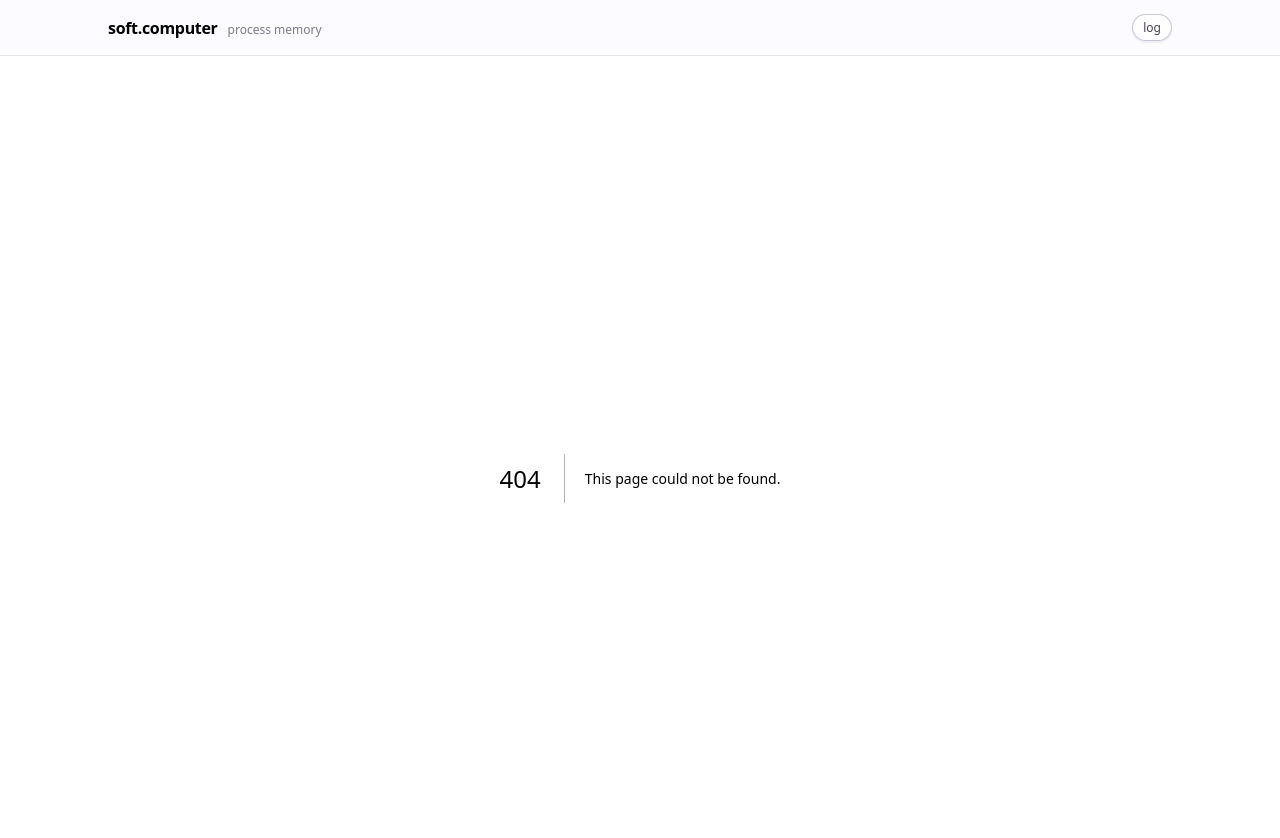
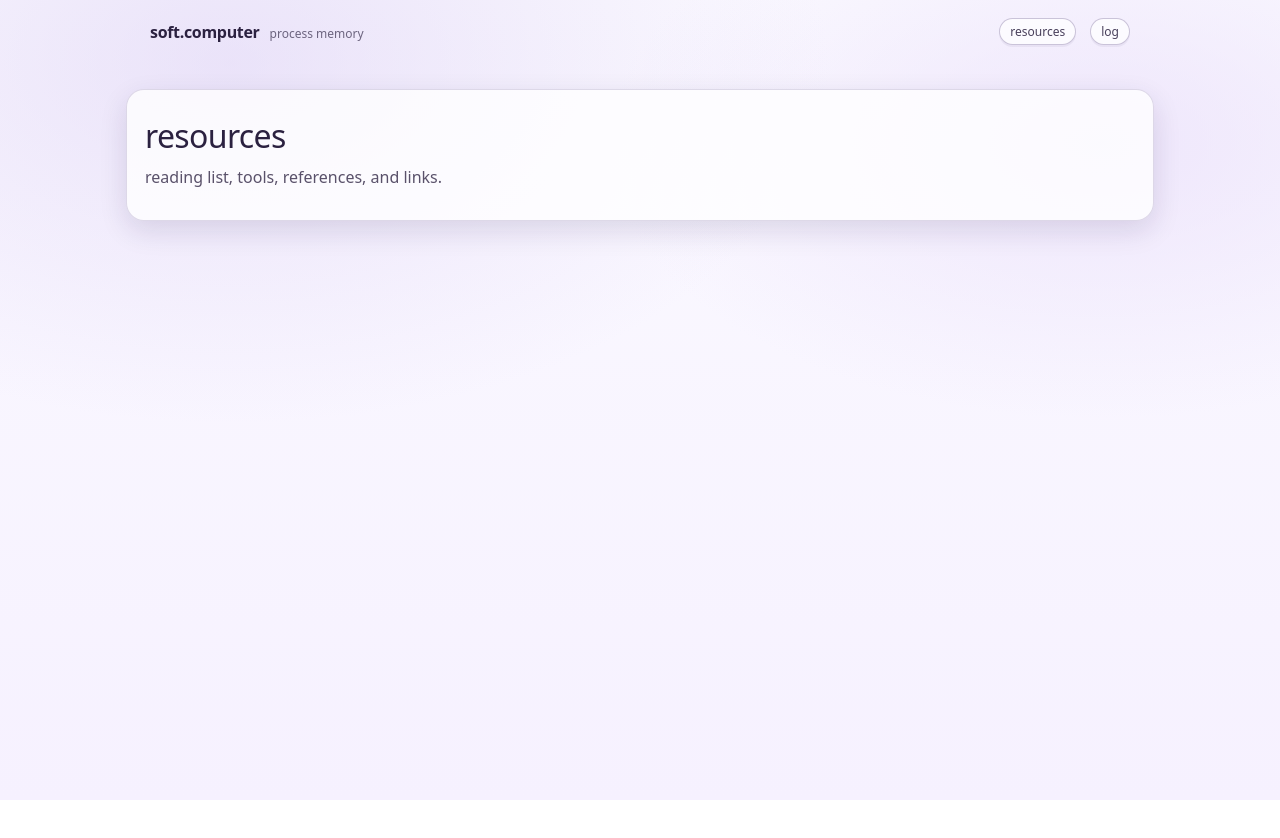
Before and after one commit to yafira/soft-computer, a Next.js app: page /resources in a window 1280 px wide. Before the commit this address had no page. Shown: the top 838 px of the page. After the commit the page ends 800 px from the top, so only its background shows below. Built offline with nearby package versions, Linux system fonts and the light colour scheme.

Commit message:
added resources pg

```diff
--- /dev/null
+++ b/src/app/resources/page.js
@@ -0,0 +1,10 @@
+export default function ResourcesPage() {
+  return (
+    <main className="wrap">
+      <section className="panel">
+        <div className="h1">resources</div>
+        <p className="p">reading list, tools, references, and links.</p>
+      </section>
+    </main>
+  );
+}
--- a/src/components/Nav.js
+++ b/src/components/Nav.js
@@ -2,16 +2,30 @@ import Link from "next/link";
 
 export default function Nav() {
   return (
-    <header className="siteHeader">
-      <div className="siteHeaderInner">
-        <Link href="/" className="brand">
-          <div className="brandRow">
-            <div className="brandName">soft.computer</div>
-            <div className="small subtle">process memory</div>
+    <header style={{ padding: "18px 18px 0" }}>
+      <div
+        style={{
+          maxWidth: 980,
+          margin: "0 auto",
+          display: "flex",
+          alignItems: "center",
+          justifyContent: "space-between",
+          gap: 12,
+        }}
+      >
+        <Link href="/" style={{ textDecoration: "none" }}>
+          <div style={{ display: "flex", alignItems: "baseline", gap: 10 }}>
+            <div style={{ fontWeight: 700, letterSpacing: "-0.02em" }}>
+              soft.computer
+            </div>
+            <div className="small">process memory</div>
           </div>
         </Link>
 
-        <nav className="nav">
+        <nav style={{ display: "flex", gap: 14, alignItems: "center" }}>
+          <Link href="/resources" className="kbd">
+            resources
+          </Link>
           <Link href="/log" className="kbd">
             log
           </Link>
```
